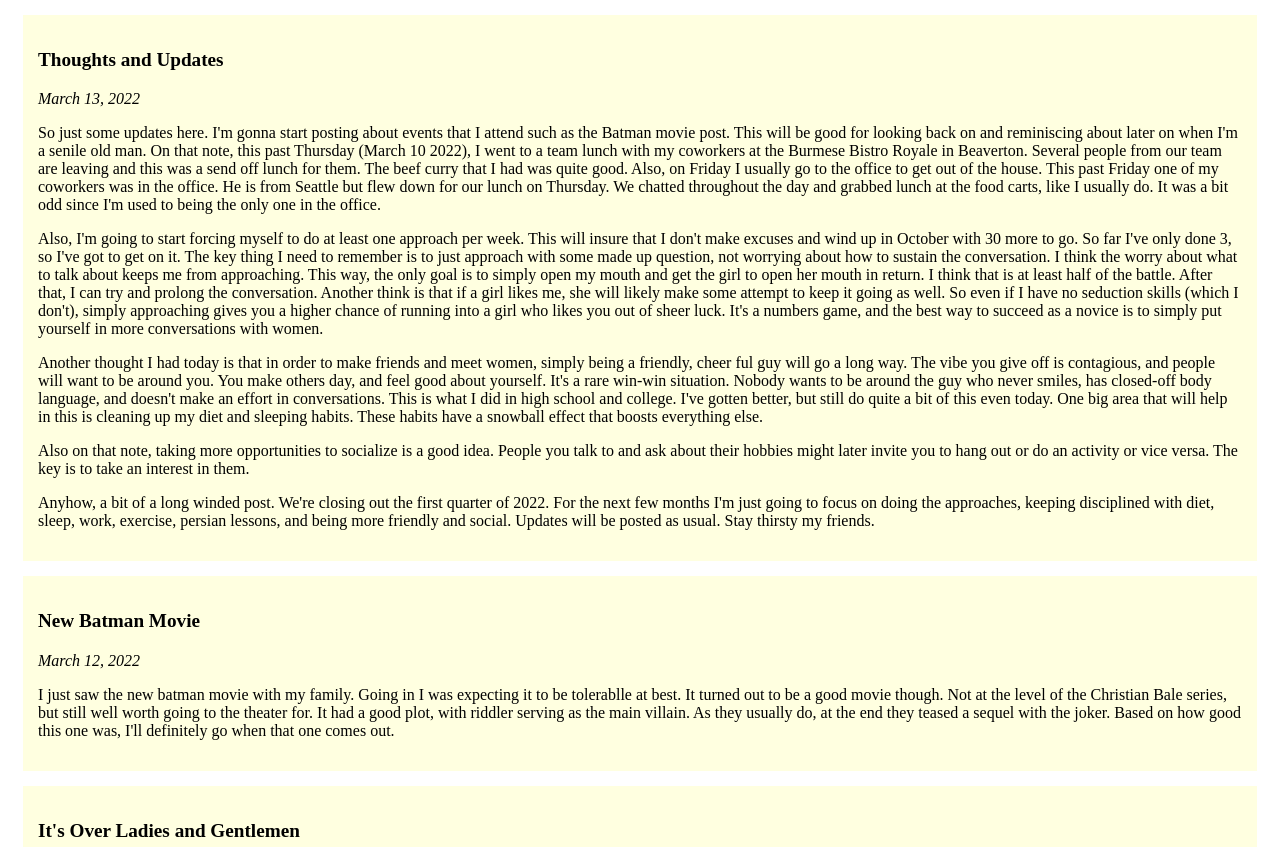
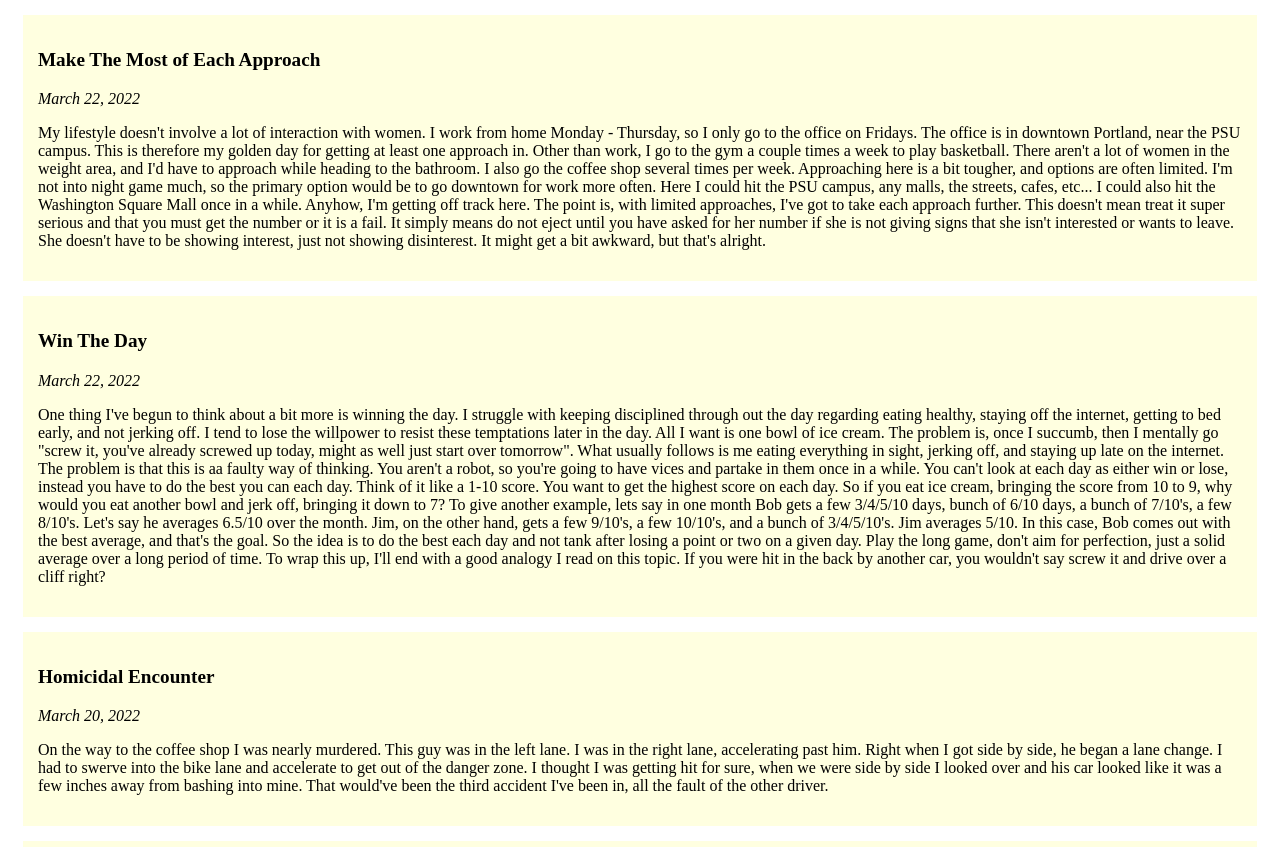
Before and after one commit to burninweedboyz/burninweedboyz.github.io, a plain HTML site: page index.html in a window 1280 px wide. Shown: the part 105-952 px from the top of the page. Drawn offline with Linux system fonts and the light colour scheme.

Commit message:
Updated log

```diff
--- a/index.html
+++ b/index.html
@@ -21,6 +21,57 @@
         <li><a href="index.html">Blog Feed</a></li>
         <li><a href="about.html">About Me</a></li>
     </ul>-->
+    <div class="post">
+        <p class="post-title">Make The Most of Each Approach</p>
+        <p class="post-date">March 22, 2022</p>
+        <p>
+            My lifestyle doesn't involve a lot of interaction with women. I work from home Monday - Thursday, so I only
+            go to the office on Fridays. The office is in downtown Portland, near the PSU campus. This is therefore my
+            golden day for getting at least one approach in. Other than work, I go to the gym a couple times a week to
+            play basketball. There aren't a lot of women in the weight area, and I'd have to approach while heading to
+            the bathroom. I also go the coffee shop several times per week. Approaching here is a bit tougher, and options
+            are often limited. I'm not into night game much, so the primary option would be to go downtown for work more
+            often. Here I could hit the PSU campus, any malls, the streets, cafes, etc... I could also hit the Washington
+            Square Mall once in a while. Anyhow, I'm getting off track here. The point is, with limited approaches, I've
+            got to take each approach further. This doesn't mean treat it super serious and that you must get the number
+            or it is a fail. It simply means do not eject until you have asked for her number if she is not giving signs
+            that she isn't interested or wants to leave. She doesn't have to be showing interest, just not showing
+            disinterest. It might get a bit awkward, but that's alright.
+        </p>
+    </div>
+    <div class="post">
+        <p class="post-title">Win The Day</p>
+        <p class="post-date">March 22, 2022</p>
+        <p>
+            One thing I've begun to think about a bit more is winning the day. I struggle with keeping disciplined through
+            out the day regarding eating healthy, staying off the internet, getting to bed early, and not jerking off.
+            I tend to lose the willpower to resist these temptations later in the day. All I want is one bowl of ice cream.
+            The problem is, once I succumb, then I mentally go "screw it, you've already screwed up today, might as well
+            just start over tomorrow". What usually follows is me eating everything in sight, jerking off, and staying up
+            late on the internet. The problem is that this is aa faulty way of thinking. You aren't a robot, so you're
+            going to have vices and partake in them once in a while. You can't look at each day as either win or lose,
+            instead you have to do the best you can each day. Think of it like a 1-10 score. You want to get the highest
+            score on each day. So if you eat ice cream, bringing the score from 10 to 9, why would you eat another bowl
+            and jerk off, bringing it down to 7? To give another example, lets say in one month Bob gets a few 3/4/5/10
+            days, bunch of 6/10 days, a bunch of 7/10's, a few 8/10's. Let's say he averages 6.5/10 over the month. Jim,
+            on the other hand, gets a few 9/10's, a few 10/10's, and a bunch of 3/4/5/10's. Jim averages 5/10. In this
+            case, Bob comes out with the best average, and that's the goal. So the idea is to do the best each day and
+            not tank after losing a point or two on a given day. Play the long game, don't aim for perfection, just a
+            solid average over a long period of time. To wrap this up, I'll end with a good analogy I read on this topic.
+            If you were hit in the back by another car, you wouldn't say screw it and drive over a cliff right?
+        </p>
+    </div>
+    <div class="post">
+        <p class="post-title">Homicidal Encounter</p>
+        <p class="post-date">March 20, 2022</p>
+        <p>
+            On the way to the coffee shop I was nearly murdered. This guy was in the left lane. I was in the right lane,
+            accelerating past him. Right when I got side by side, he began a lane change. I had to swerve into the bike
+            lane and accelerate to get out of the danger zone. I thought I was getting hit for sure, when we were side
+            by side I looked over and his car looked like it was a few inches away from bashing into mine. That would've
+            been the third accident I've been in, all the fault of the other driver.
+        </p>
+    </div>
     <div class="post">
         <p class="post-title">Thoughts and Updates</p>
         <p class="post-date">March 13, 2022</p>
```
